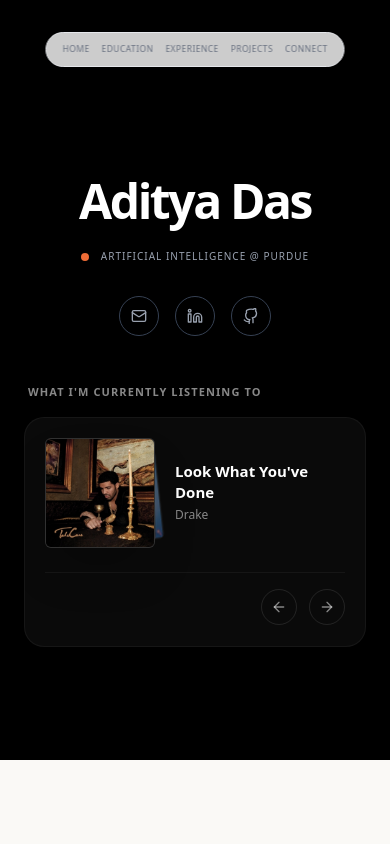
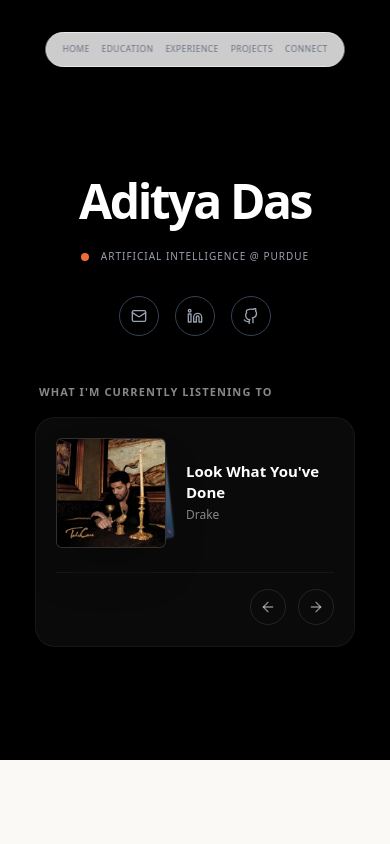
Before and after one commit to adityadas30/portfolio, a Next.js app: page / in a window 390 px wide. Shown: the top 844 px of the page. Built offline with nearby package versions, Linux system fonts and the light colour scheme.

Commit message:
pls mobile fix now

```diff
--- a/src/components/hero/music-card.tsx
+++ b/src/components/hero/music-card.tsx
@@ -45,11 +45,11 @@ export function MusicCard({ className }: { className?: string }) {
     const rotations = useMemo(() => [4, -2, -6, 5], []);
 
     return (
-        <div className={cn("flex flex-col gap-4 md:gap-5 w-full max-w-[360px] md:max-w-none md:w-[420px] mx-auto md:mx-0", className)}>
+        <div className={cn("flex flex-col gap-4 md:gap-5 w-[320px] sm:w-[350px] md:w-[420px] mx-auto md:mx-0", className)}>
             <span className="text-[11px] font-bold tracking-widest text-[#888] uppercase pl-1">
                 What I'm currently listening to
             </span>
-            <div className="flex flex-col p-5 md:p-6 bg-[#0a0a0a] rounded-[20px] border border-white/5 w-full h-[230px] md:h-auto shadow-2xl shadow-black">
+            <div className="flex flex-col p-5 md:p-6 bg-[#0a0a0a] rounded-[20px] border border-white/5 w-full h-[230px] md:h-auto shadow-2xl shadow-black relative overflow-hidden">
                 <div
                     className="relative flex items-center gap-5 md:gap-6 w-full"
                     style={{ perspective: "1000px" }}
```
